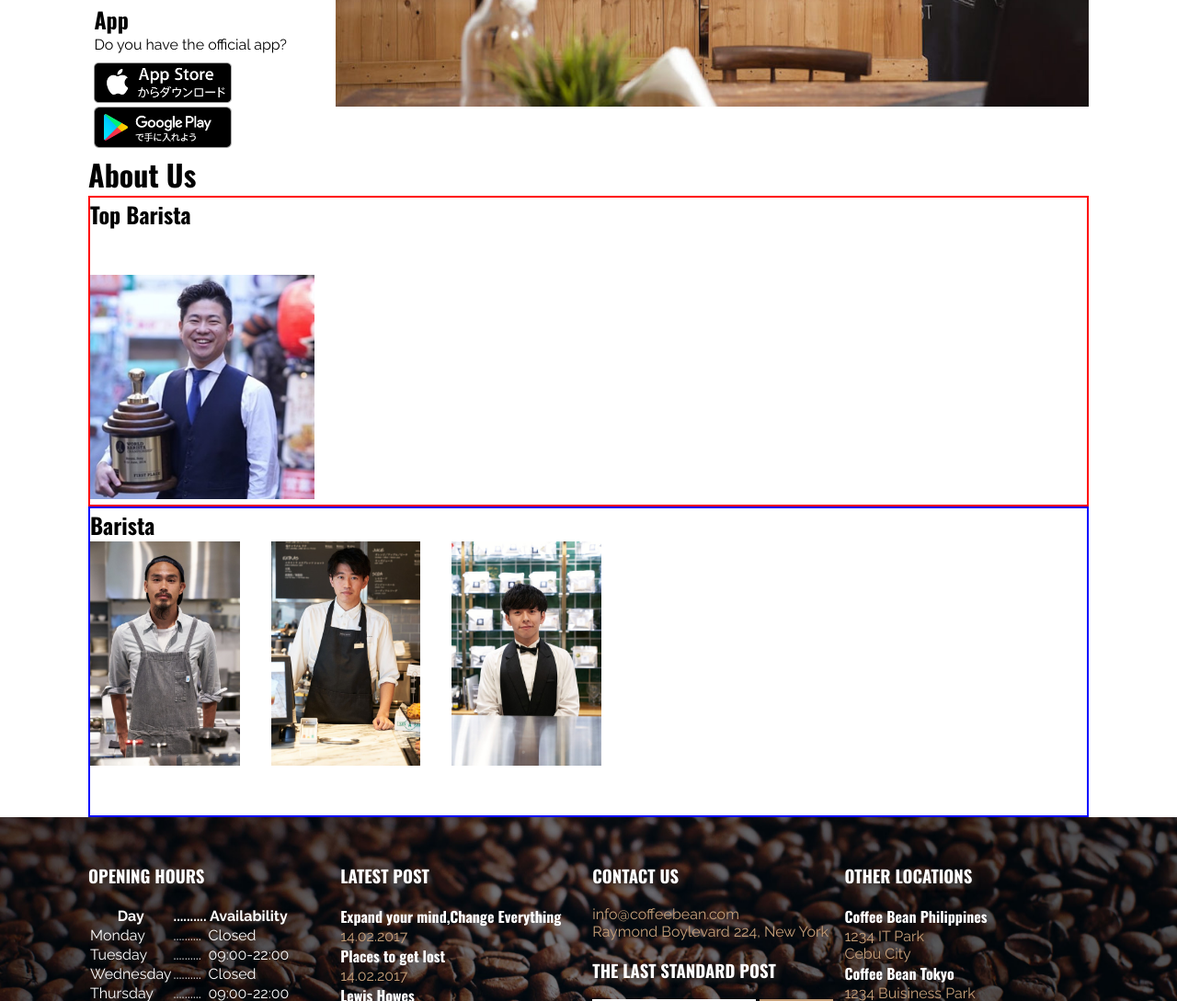
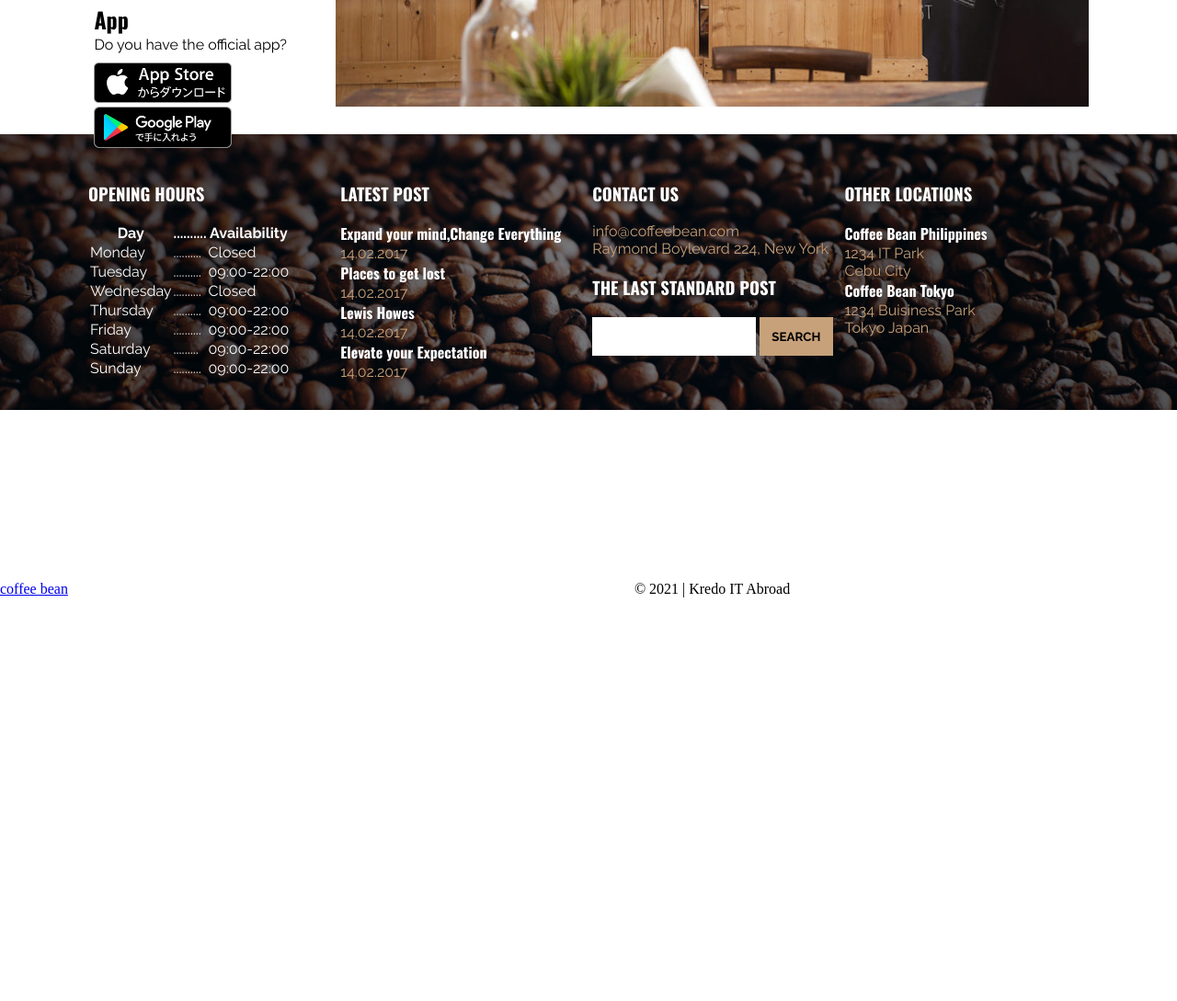
Before and after one commit to JuriMino/juri.github.io, a plain HTML site: page index.html in a window 1280 px wide. Shown: the part 5305-6394 px from the top of the page at 92% size. After the commit the page ends 5955 px from the top, so only its background shows below. Drawn offline with nearby package versions, Linux system fonts and the light colour scheme; files whose address does not match are found by name.

Commit message:
Update index.html

```diff
--- a/index.html
+++ b/index.html
@@ -294,19 +294,7 @@
         <img src="image/shop_inside.jpeg" alt="">
         </div>
     </div>
-    <div class="member">
-        <h1>About Us</h1>
-        <div class="member_photo">
-            <div class="box1"><h2>Top Barista</h2>
-                <img src="image/hidenori_izaki.jpeg" alt="" id="top_barista" class="picture1">
-            </div>
-            <div class="box2"><h2>Barista</h2>
-                <img src="image/Daisuke_Sato.jpeg" alt="" class="picture2">
-                <img src="image/Kosuke_Okutu.jpeg" alt="" class="picture3">
-                <img src="image/Ryotaro_Yamaoka.jpeg" alt="" class="picture4">
-            </div>
 
-        </div>
     </div>
     <!-- Footer Section -->
     <div class="footer">
```
